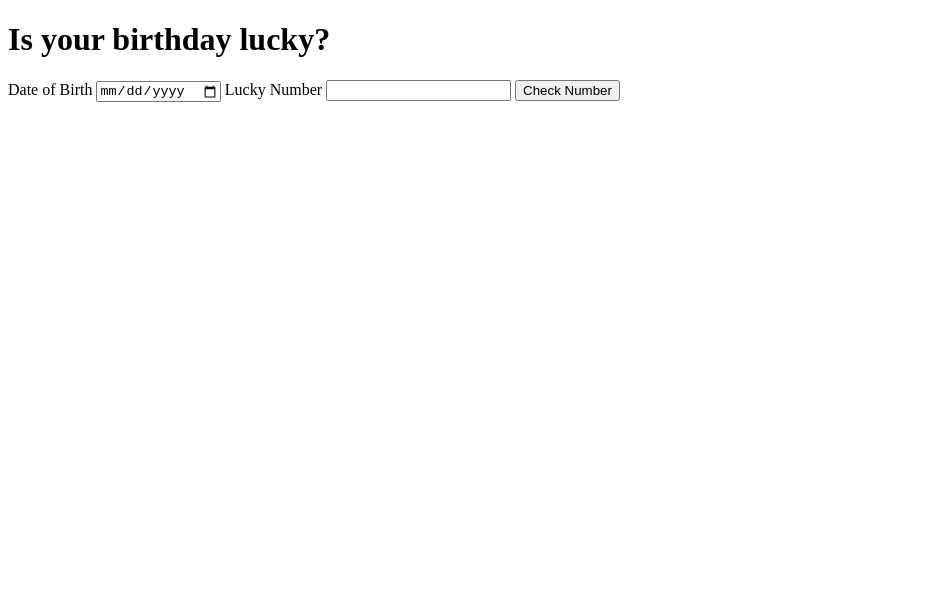
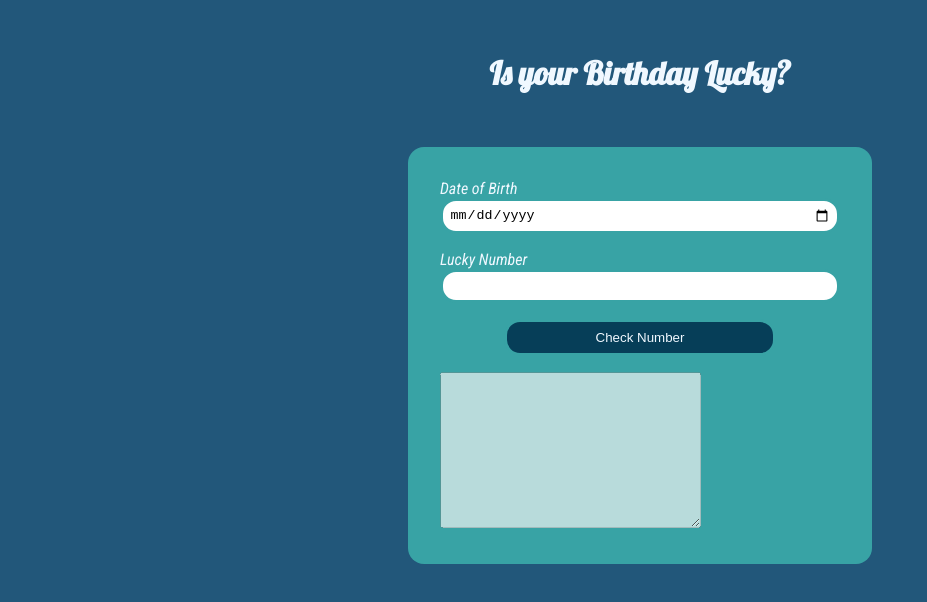
Before and after one commit to Samarth-5109/mark-11, a plain HTML site: page index.html in a window 1280 px wide. Shown: the whole page, without its empty margins (0-927 px from the left). Drawn offline with Linux system fonts and the light colour scheme.

Commit message:
added css

```diff
--- a/index.html
+++ b/index.html
@@ -8,13 +8,20 @@
     <link rel="stylesheet" href="styles.css">
 
 
-    <h1>Is your birthday lucky?</h1>
-    <label for="date-of-birth">Date of Birth </label>
-    <input id="date-of-birth" type="date">
-    <label for="lucky-number">Lucky Number</label>
-    <input id="lucky-number" type="number">
-    <button id="check-btn">Check Number</button>
-    <p id= "message"></p>
+    <h1>Is your Birthday Lucky?</h1>
+    <div class="container">
+        <label class="label-1" for="date-of-birth">Date of Birth </label>
+        <input id="date-of-birth" type="date">
+        <label class="label-2" for="lucky-number">Lucky Number</label>
+        <input id="lucky-number" type="number">
+        <button id="check-btn">Check Number</button>
+        <div class="message">
+            <textarea name="message" id="message" cols="30" rows="10" disabled></textarea>
+        </div>
+
+
+    </div>
+
 
     <script src="app.js"></script>
 </head>
--- a/styles.css
+++ b/styles.css
@@ -0,0 +1,56 @@
+@import url('https://fonts.googleapis.com/css2?family=Lobster&display=swap');
+@import url('https://fonts.googleapis.com/css2?family=Lobster&family=Roboto+Condensed:ital@1&display=swap');
+body{
+    background-color: #22577A;
+
+}
+
+h1{
+    text-align: center;
+    font-family: 'Lobster', cursive;
+    color: aliceblue;
+    padding: 2rem;
+}
+.container{
+    display: flex;
+    flex-direction: column;
+    width: 50vh;
+    margin: auto;
+    background-color: #38A3A5;
+    padding: 2rem;
+    font-family: 'Roboto Condensed', sans-serif;
+    color: aliceblue;
+    border-radius: 1rem;
+}
+
+
+
+#date-of-birth{
+    padding: 0.4rem;
+    border-radius: 1rem;
+    border:solid  #38A3A5;
+}
+
+.label-2{
+    margin-top: 1rem;
+}
+
+#lucky-number{
+    padding: 0.4rem;
+    margin-bottom: 1rem;
+    border-radius: 1rem;
+    border:solid  #38A3A5;
+}
+
+#check-btn{
+    padding: 0.5rem;
+    border-radius: 1rem;
+    margin: 0  4rem  0  4rem;
+    border: solid  #38A3A5;
+    color: aliceblue;
+    background-color: rgb(6, 62, 88);
+}
+
+.message{
+    margin-top: 1rem;
+}
```
